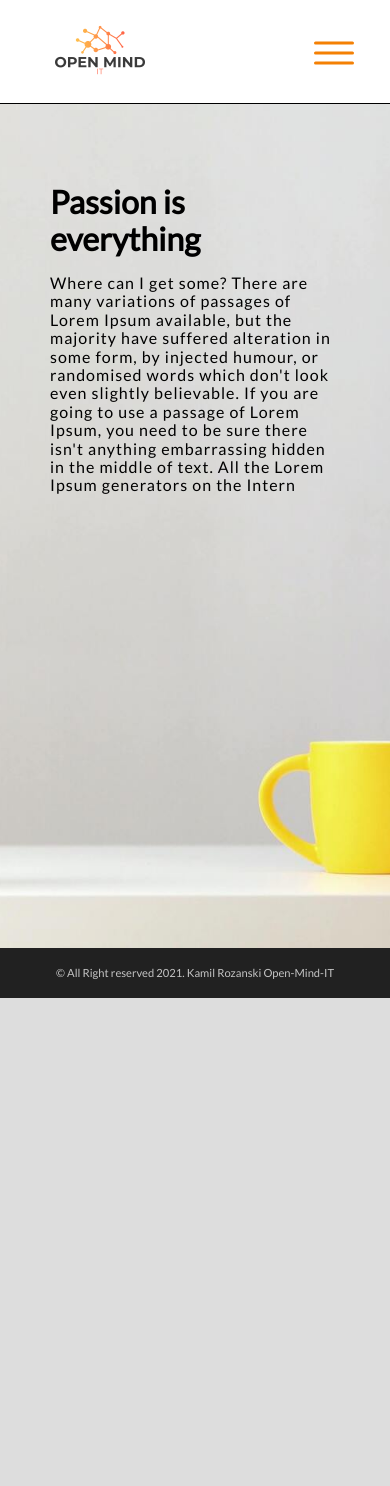
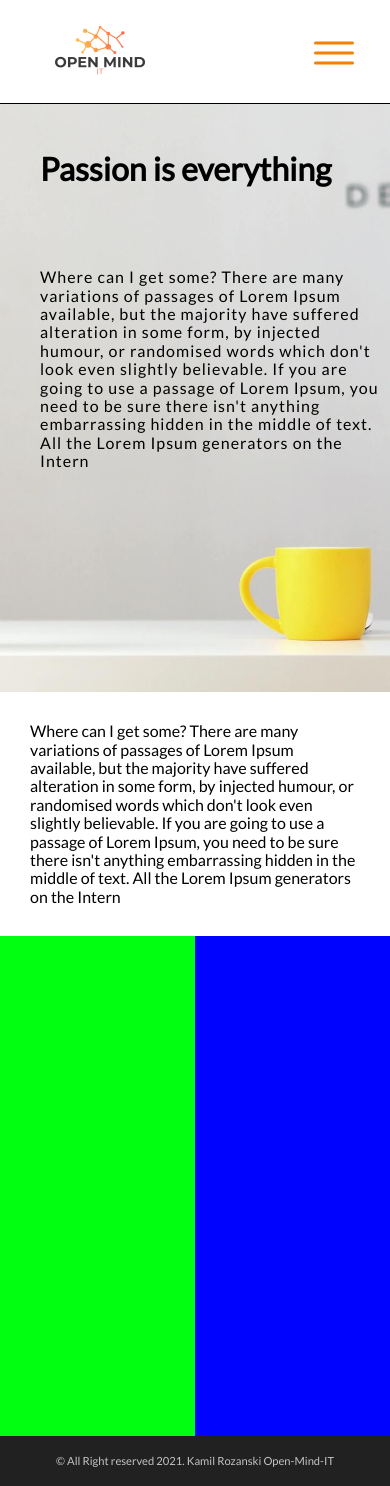
Before and after one commit to KamilRozanski/open-mind-it, a PHP site: page / in a window 390 px wide. Before the commit the page ends 998 px from the top, so only its background shows below. Run offline with PHP 8.4, Linux system fonts and the light colour scheme.

Commit message:
section about me flex works

```diff
--- a/index.html
+++ b/index.html
@@ -46,22 +46,37 @@
         </nav>
     </header>
     <main class="main">
-        <section class="main__header">
-            <h1 class="main__header__h1">Passion is everything</h1>
-            <p class="main__header__p">Where can I get some?
+        <section class="header">
+            <div class="header__img">
+                <h1 class="header__title">Passion is everything</h1>
+                <p class="header__text">Where can I get some?
+                    There are many variations of passages of Lorem Ipsum available, but the majority have suffered
+                    alteration in some form, by injected humour, or randomised words which don't look even slightly
+                    believable. If you are going to use a passage of Lorem Ipsum, you need to be sure there isn't
+                    anything
+                    embarrassing hidden in the middle of text. All the Lorem Ipsum generators on the Intern</p>
+            </div>
+        </section>
+        <section class="hero">
+            <article class="hero__about__company">
+                Where can I get some?
                 There are many variations of passages of Lorem Ipsum available, but the majority have suffered
                 alteration in some form, by injected humour, or randomised words which don't look even slightly
                 believable. If you are going to use a passage of Lorem Ipsum, you need to be sure there isn't anything
-                embarrassing hidden in the middle of text. All the Lorem Ipsum generators on the Intern</p>
+                embarrassing hidden in the middle of text. All the Lorem Ipsum generators on the Intern
+            </article>
+            <section class="about__owner">
+                <div class="about__owner__img"></div>
+                <article class="about__owner__description"></article>
+            </section>
+
         </section>
-<section class="hero">
 
-</section>
+
+        <footer class="footer">
+            <p class="footer__text">&copy All Right reserved 2021. Kamil Rozanski Open-Mind-IT </p>
+        </footer>
     </main>
-
-    <footer class="footer">
-        <p class="footer__p">&copy All Right reserved 2021. Kamil Rozanski Open-Mind-IT </p>
-    </footer>
     <script src="main.js"></script>
 </body>
 
--- a/main.css
+++ b/main.css
@@ -5,6 +5,8 @@ body {
 
 /*nav*/
 .nav {
+	position: fixed;
+	width: 100%;
 	display: flex;
 	flex-direction: row;
 	align-items: center;
@@ -30,6 +32,7 @@ body {
 	display: flex;
 	justify-content: space-around;
 	margin-left: 50px;
+	margin-right: 10px;
 	list-style-type: none;
 	font-size: 0.9em;
 	list-style: none;
@@ -56,23 +59,48 @@ body {
 .main {
 	max-width: 1920px;
 	margin: 0 auto;
+	height: 100vh;
+}
+
+.header {
+	padding-top: 80px;
+	min-height: 70vh;
+}
+.header__img {
+	min-height: 70vh;
 	background-image: url("assets/hero-img.jpg");
 	background-repeat: no-repeat;
 	background-position: center;
 	background-size: cover;
-	height: 100vh;
+	/* opacity: 0.1; */
+}
+.header__title {
+	padding: 50px 10px 30px 40px;
+}
+.header__text {
+	max-width: 750px;
+	margin: 50px 0;
+	padding: 0px 10px 30px 40px;
+	letter-spacing: 1px;
 }
 
-.main__header {
-	padding-top: 80px;
-	max-width: 500px;
-	margin: 0px 50px;
+/*hero*/
+.hero__about__company {
+	margin: 30px;
 }
-.main__header__h1 {
-	margin: 0px;
+
+.about__owner {
+	display: flex;
 }
-.main__header__p {
-	letter-spacing: 1px;
+.about__owner__img {
+	height: 500px;
+	width: 50vw;
+	background-color: rgb(0, 255, 17);
+}
+.about__owner__description {
+	height: 500px;
+	width: 50vw;
+	background-color: rgb(0, 4, 255);
 }
 /*footer*/
 .footer {
@@ -83,7 +111,7 @@ body {
 	background-color: rgba(0, 0, 0, 0.872);
 	min-height: 50px;
 }
-.footer__p {
+.footer__text {
 	color: rgb(196, 196, 196);
 	margin: 0px 50px;
 }
--- a/mobile.css
+++ b/mobile.css
@@ -9,11 +9,11 @@
 	border: none;
 	margin: 0 10px;
 }
-.nav__menu__hamburger--sticy {
+/* .nav__menu__hamburger--sticy {
 	position: fixed;
 	right: 0;
 	z-index: 9999;
-}
+} */
 
 .nav__menu__hamburger__box {
 	position: relative;
@@ -94,8 +94,4 @@
 		/* transform: translateY(90%);
 		transition: transform .5s .2s ease-in-out; */
 	}
-
-	.main__header .navMenu--active {
-		margin-top: 120px;
-	}
 }
```
